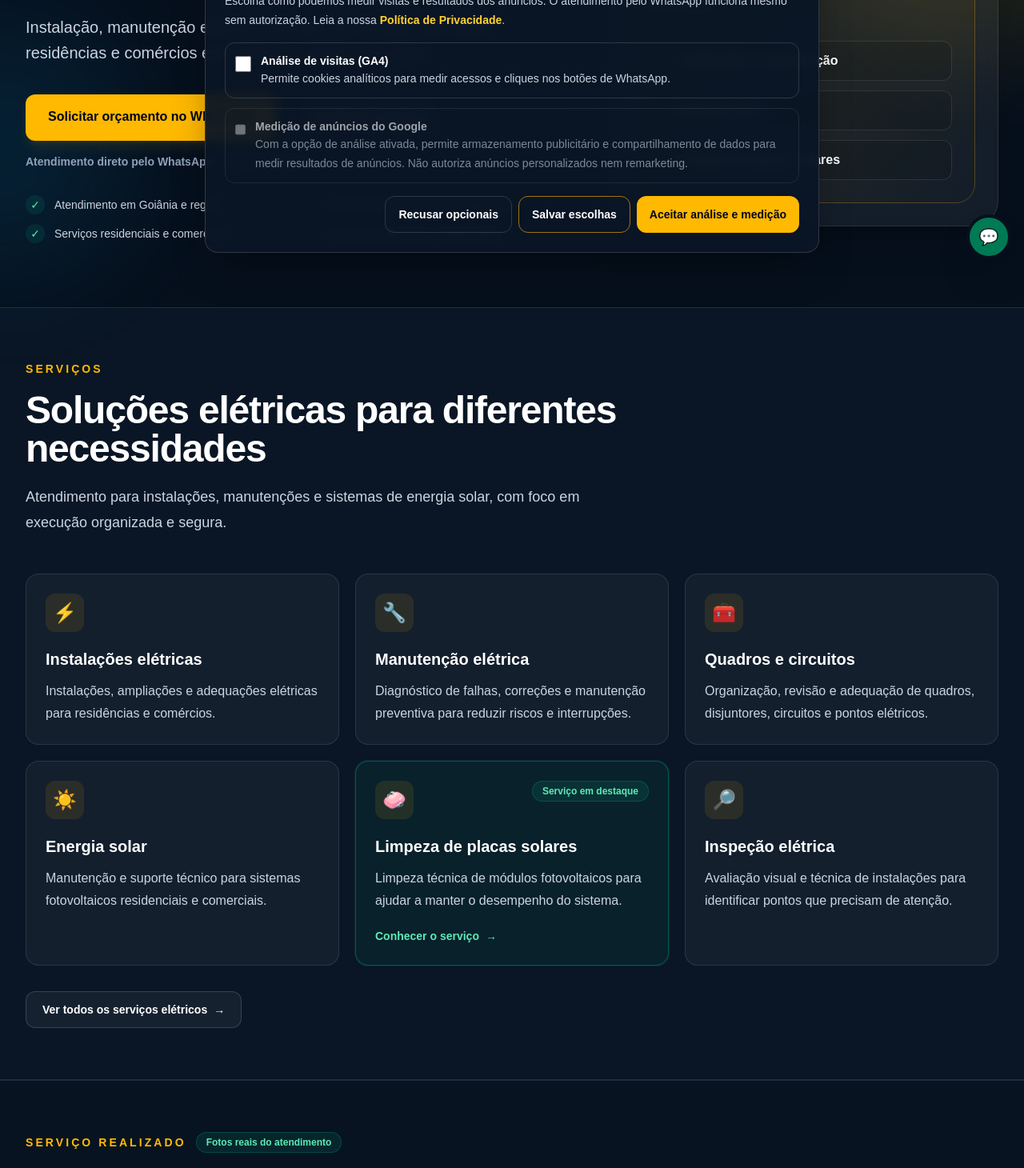
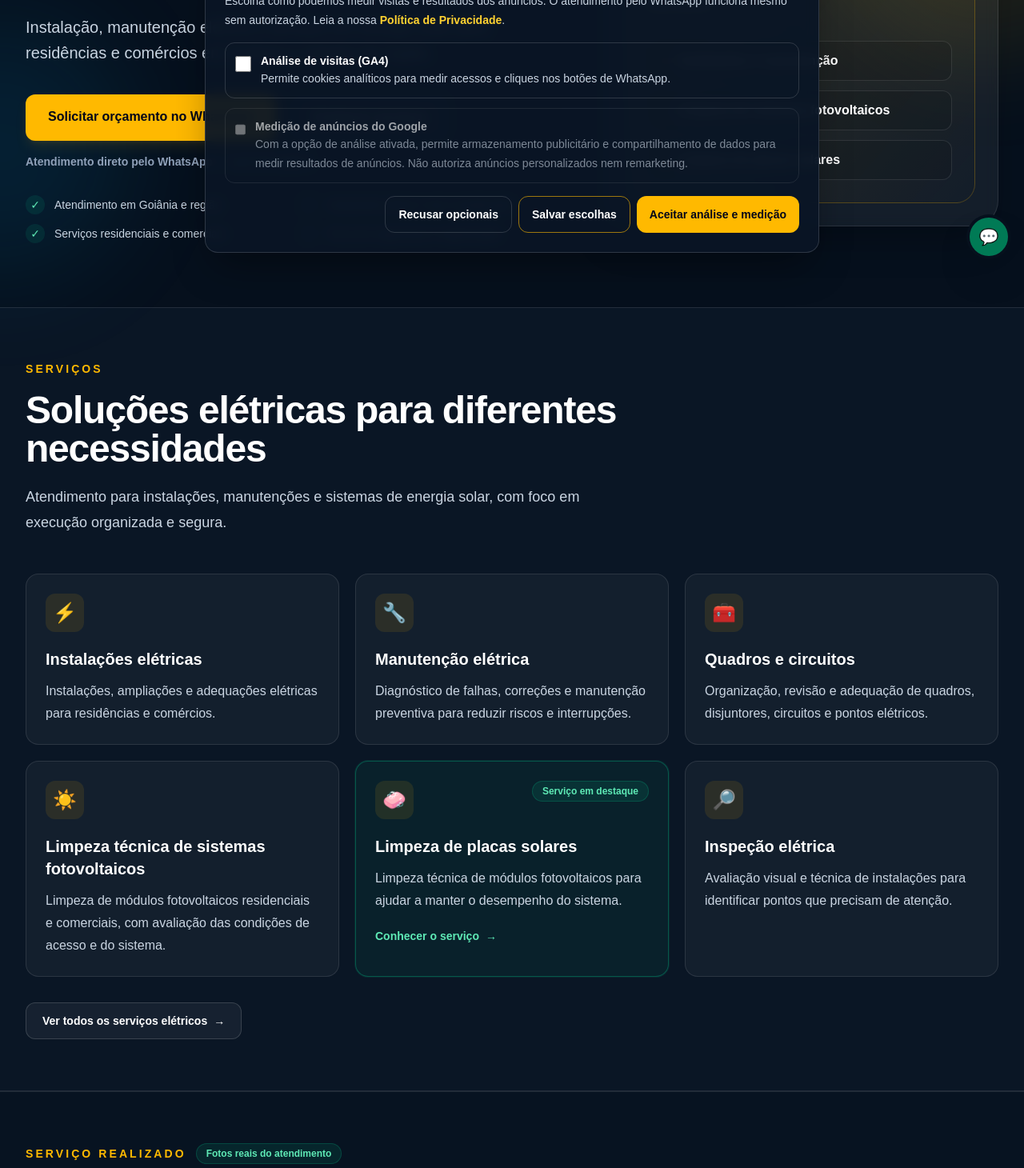
Before and after one commit to Tivytinz/servicos-eletrotecnicos, a Next.js app: page / in a window 1280 px wide. Shown: the part 460-1920 px from the top of the page at 80% size. Built offline with nearby package versions, Linux system fonts and the light colour scheme; no server answers.

Commit message:
SEO local: alinhar oferta solar e documentar auditoria do Search Console (#26)
* fix(seo): alinhar serviços solares na home com oferta de limpeza

* fix(seo): alinhar metadados globais aos serviços ofertados

* docs(seo): registrar diagnóstico do Search Console e checklist de validação

```diff
--- a/src/app/layout.tsx
+++ b/src/app/layout.tsx
@@ -10,13 +10,13 @@ export const metadata: Metadata = {
     template: "%s | Eletrotécnico GO",
   },
   description:
-    "Serviços eletrotécnicos em Goiânia, Aparecida de Goiânia, Hidrolândia, Senador Canedo e Trindade. Instalação, manutenção elétrica, energia solar e limpeza de placas solares.",
+    "Serviços eletrotécnicos em Goiânia, Aparecida de Goiânia, Hidrolândia, Senador Canedo e Trindade. Instalação e manutenção elétrica e limpeza de placas solares.",
   keywords: [
     "eletrotécnico Goiânia",
     "serviços elétricos Goiânia",
     "manutenção elétrica Goiânia",
     "limpeza de placas solares Goiânia",
-    "energia solar Goiânia",
+    "limpeza de sistemas fotovoltaicos Goiânia",
     "eletrotécnico Aparecida de Goiânia",
   ],
   alternates: {
@@ -29,7 +29,7 @@ export const metadata: Metadata = {
     siteName: "Eletrotécnico GO",
     title: "Eletrotécnico em Goiânia e Região | Eletrotécnico GO",
     description:
-      "Serviços elétricos, manutenção e energia solar em Goiânia e cidades da região.",
+      "Serviços elétricos, manutenção elétrica e limpeza de placas solares em Goiânia e região.",
     images: [
       {
         url: "/solar/depois-hq.webp",
@@ -43,7 +43,7 @@ export const metadata: Metadata = {
     card: "summary_large_image",
     title: "Eletrotécnico em Goiânia e Região | Eletrotécnico GO",
     description:
-      "Serviços elétricos, manutenção e energia solar em Goiânia e cidades da região.",
+      "Serviços elétricos, manutenção elétrica e limpeza de placas solares em Goiânia e região.",
     images: ["/solar/depois-hq.webp"],
   },
   robots: {
--- a/src/app/page.tsx
+++ b/src/app/page.tsx
@@ -28,9 +28,9 @@ const servicos = [
     icone: "🧰",
   },
   {
-    titulo: "Energia solar",
+    titulo: "Limpeza técnica de sistemas fotovoltaicos",
     texto:
-      "Manutenção e suporte técnico para sistemas fotovoltaicos residenciais e comerciais.",
+      "Limpeza de módulos fotovoltaicos residenciais e comerciais, com avaliação das condições de acesso e do sistema.",
     icone: "☀️",
   },
   {
@@ -183,7 +183,7 @@ export default function Home() {
                 <div className="mt-8 space-y-3">
                   {[
                     "Instalações e manutenção",
-                    "Energia solar",
+                    "Limpeza de sistemas fotovoltaicos",
                     "Limpeza de placas solares",
                   ].map((item) => (
                     <div
```
Also changed, not shown: 1 other file (tests, documents, lock files or other folders).
